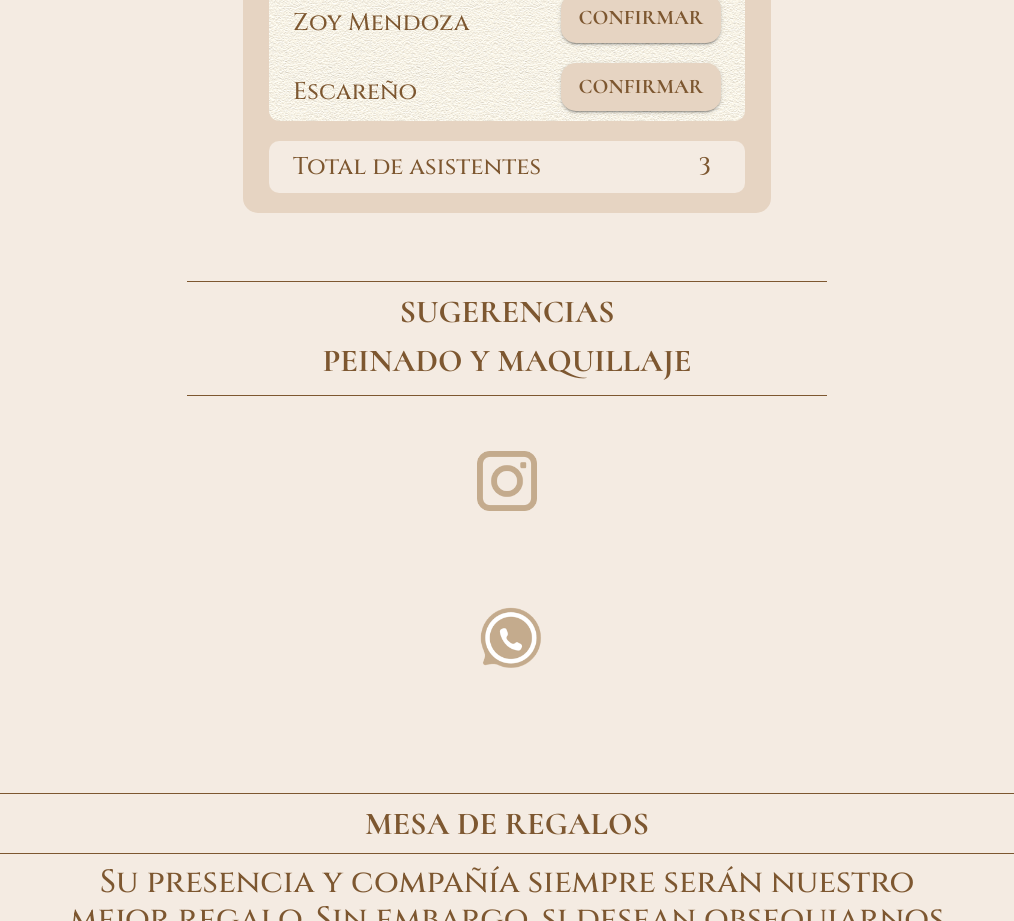
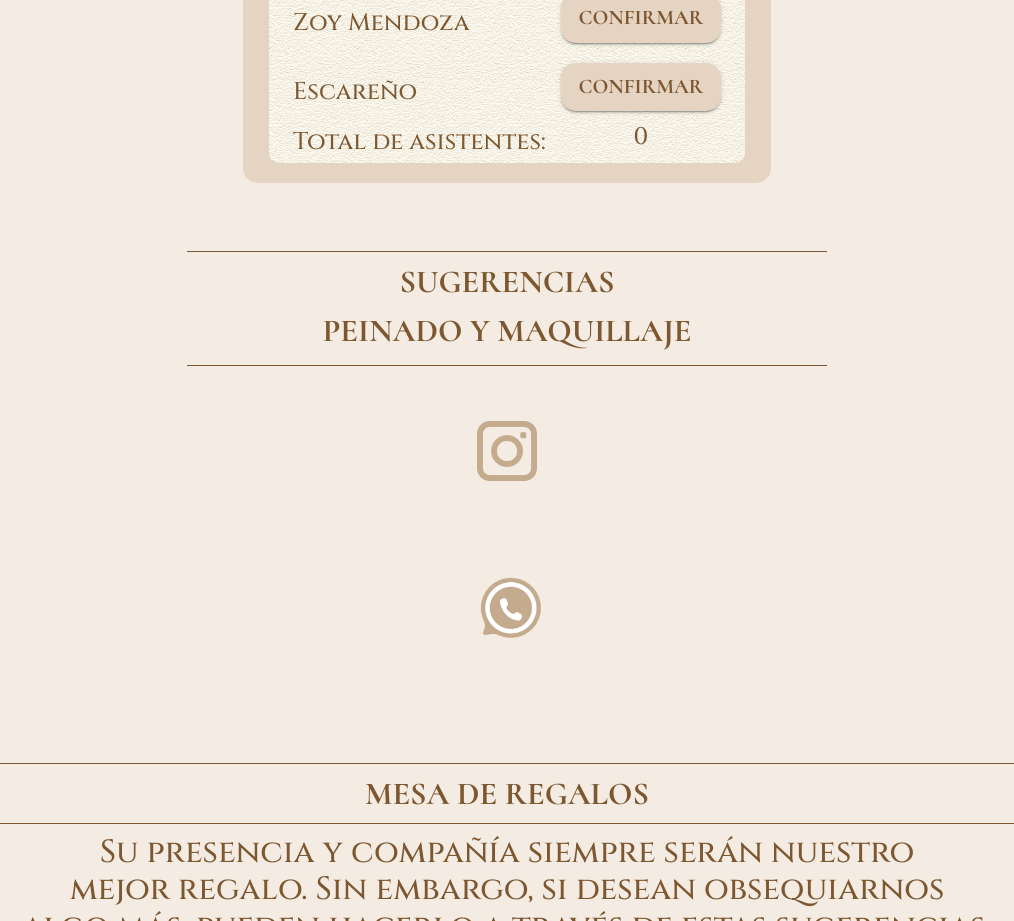
Before and after one commit to Duotech-Design/invitaciones, a React (Create React App) app: page /inicio in a window 1280 px wide. Shown: the part 4140-5061 px from the top of the page, without its empty margins (133-1147 px from the left). Built offline with nearby package versions, Linux system fonts and the light colour scheme; a web font is replaced by a local one.

Commit message:
update confirmacion

```diff
--- a/src/components/Confirmacion/Confirmacion.js
+++ b/src/components/Confirmacion/Confirmacion.js
@@ -1,7 +1,6 @@
-import { Container, Button, Box, Typography } from "@mui/material";
+import { Container, Box, Typography } from "@mui/material";
 import Lista from "./Lista";
 import React, { useState } from 'react';
-import CheckIcon from '@mui/icons-material/Check';
 
 const styles = {
   container: {
@@ -77,7 +76,7 @@ const guests = [
 ]
 
 const Confirmacion = () => {
-  const [isChecked, setIsChecked] = useState(Array(guests.length).fill(true));
+  const [isChecked, setIsChecked] = useState(Array(guests.length).fill(false));
   const [cantidad, setCantidad] = useState(isChecked.filter(elemento => elemento === true).length);
   const [ confirmacion, setConfirmación] = useState(null);
 
@@ -94,7 +93,6 @@ const Confirmacion = () => {
     <Box sx={styles.container}>
       <Box sx={styles.box}>
         <Box sx={styles.boxContent}>
-
           <Typography variant="horaP" sx={styles.typographyHoraP}>
             CONFIRMACION DE ASISTENCIA
           </Typography>
@@ -106,11 +104,11 @@ const Confirmacion = () => {
             sx={{
               display: "flex",
               flexDirection: "column",
-              justifyContent:"center",
-              alignContent:"center",
+              justifyContent: "center",
+              alignContent: "center",
               //background: "#F4EBE2",
               color: "#7D572E",
-              borderRadius:"10px",
+              borderRadius: "10px",
               background: `url("/img/1.1.png")`,
             }}
           >
@@ -124,26 +122,31 @@ const Confirmacion = () => {
                 text={"Confirmar"}
               />
             ))}
-          </Container>
-          <Container
-            sx={{
+            <div
+              style={{
+                with: "100%",
                 display: "flex",
                 justifyContent: "space-between",
+                alignContent: "center",
                 alignItems: "center",
-              background: "#F4EBE2",
                 color: "#7D572E",
-              borderRadius:"10px"
+                borderRadius: "10px",
               }}
             >
-            <Typography variant="h17">Total de asistentes</Typography>
+              <Typography variant="h17">Total de asistentes:</Typography>
               <Typography
+                variant="h17"
                 sx={{
-                padding:'10px'
+                  width: "160px",
+                  height: "auto",
+                  borderRadius: "15px",
+                  textAlign: "center",
+                  marginBottom: "10px",
                 }}
-              variant="h17"
               >
                 {cantidad}
               </Typography>
+            </div>
           </Container>
         </Box>
       </Box>
--- a/src/components/Confirmacion/Lista.js
+++ b/src/components/Confirmacion/Lista.js
@@ -45,7 +45,7 @@ const styles = {
 
 function Lista({ guest, check, handleCheck, confirmacion }) {
   //const [ isFollowing, setIsFollowing] = useState(false);
-  const text = check ? "Confirmar" : "Cancelar";
+  const text = check ? "Cancelar" : "Confirmar";
 
   return (
     <div
@@ -60,7 +60,7 @@ function Lista({ guest, check, handleCheck, confirmacion }) {
 
       <Typography variant="h17">{guest}</Typography>
 
-      <Button variant="contained" onClick={handleCheck} sx={check ? styles.confirm : styles.cancel}>
+      <Button variant="contained" onClick={handleCheck} sx={!check ? styles.confirm : styles.cancel}>
         {text}
       </Button>
 
```
Lines whose indentation alone changed are shown as unchanged.
